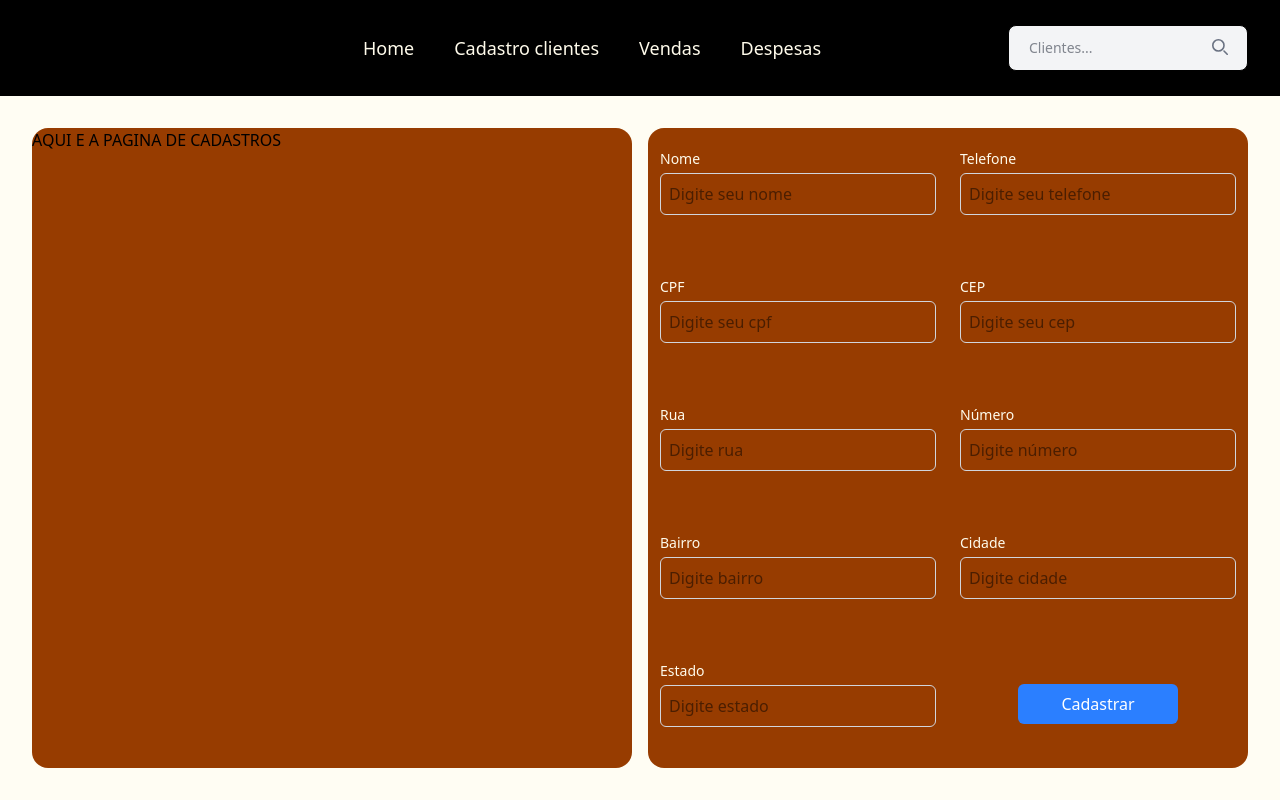
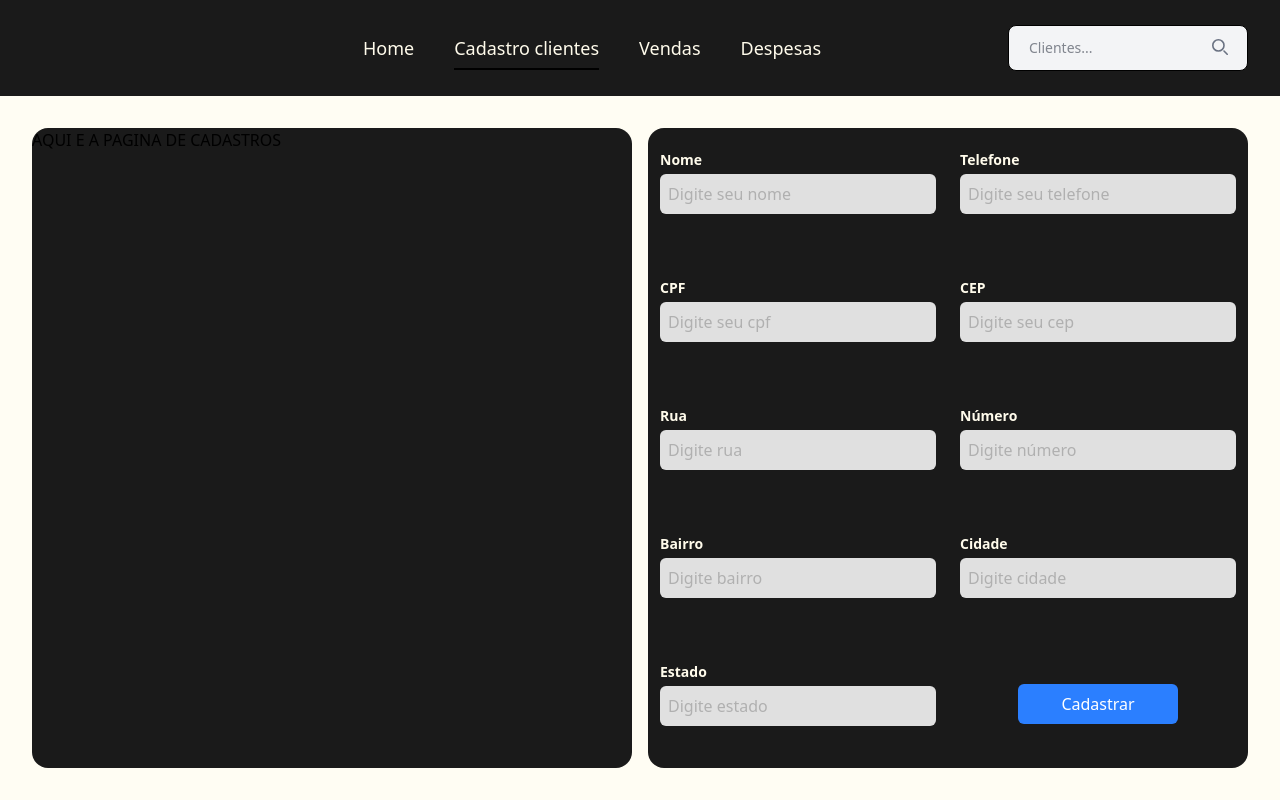
Before and after one commit to LeonardoLobas/Gest-o, a React (Vite) app: page /CadastroCliente in a window 1280 px wide. Built offline with nearby package versions, Linux system fonts and the light colour scheme.

Commit message:
Atualizar estilos de componentes para melhorar a estética; alterar cores de fundo e aprimorar a legibilidade dos inputs.

```diff
--- a/src/Components/CadastroClientes.tsx
+++ b/src/Components/CadastroClientes.tsx
@@ -109,12 +109,12 @@ const CadastroClientes = () => {
 
     return (
         <div className="grid grid-cols-2 gap-4 p-8 bg-[#FFFDF3] flex-1">
-            <div className="bg-amber-800 rounded-2xl">
+            <div className="bg-[#1A1A1A] rounded-2xl">
                 AQUI E A PAGINA DE CADASTROS
             </div>
             <form
                 onSubmit={handleSubmit(submit, (errors) => console.log(errors))}
-                className="bg-amber-800 rounded-2xl place-items-center  grid grid-cols-2"
+                className="bg-[#1A1A1A] rounded-2xl place-items-center  grid grid-cols-2"
             >
                 {inputs.map((input) => (
                     <Input
--- a/src/Components/header.tsx
+++ b/src/Components/header.tsx
@@ -20,7 +20,7 @@ const Header = () => {
             initial={{ y: -100, opacity: 1 }} // Começa fora da tela, acima
             animate={{ y: 0, opacity: 1 }} // Desce suavemente
             transition={{ duration: 1, ease: "easeOut" }} // Tempo da animação
-            className="flex h-24 w-full bg-black  px-8"
+            className="flex h-24 w-full bg-[#1A1A1A]  px-8"
         >
             <nav className="flex  w-[100%] items-center justify-center pl-36 ">
                 <ul className="flex gap-10 text-lg text-amber-50">
--- a/src/Components/ui/Input.tsx
+++ b/src/Components/ui/Input.tsx
@@ -29,7 +29,7 @@ const Input = <T extends FieldValues>({
         <div className="mb w-full items-center p-3">
             <label
                 htmlFor={name}
-                className="block text-sm font-medium text-amber-50"
+                className="block text-sm  text-amber-50 font-bold"
             >
                 {label}
             </label>
@@ -38,7 +38,7 @@ const Input = <T extends FieldValues>({
                 type={type}
                 id={name}
                 placeholder={placeholder}
-                className="mt-1 p-2 border border-gray-300 rounded-md w-full"
+                className="mt-1 p-2  bg-[#E0E0E0] text-[#000000] rounded-md w-full placeholder-[#B0B0B0]"
             />
             <div className="h-4">
                 <p className="text-red-500 text-sm mt-1">
--- a/src/Home.tsx
+++ b/src/Home.tsx
@@ -10,7 +10,7 @@ const Home = () => {
     const [isVisible, setIsVisible] = useState(false);
 
     return (
-        <div className="flex-1 bg-[#FFFDF3]h-full p-8 grid grid-cols-[25%_75%] gap-4 ">
+        <div className="flex-1 bg-[#E0E0E0] h-full p-8 grid grid-cols-[25%_75%] gap-4 ">
             <div className="bg-black  text-amber-50 grid place-items-center rounded-2xl ">
                 <DayPicker
                     mode="single"
```
